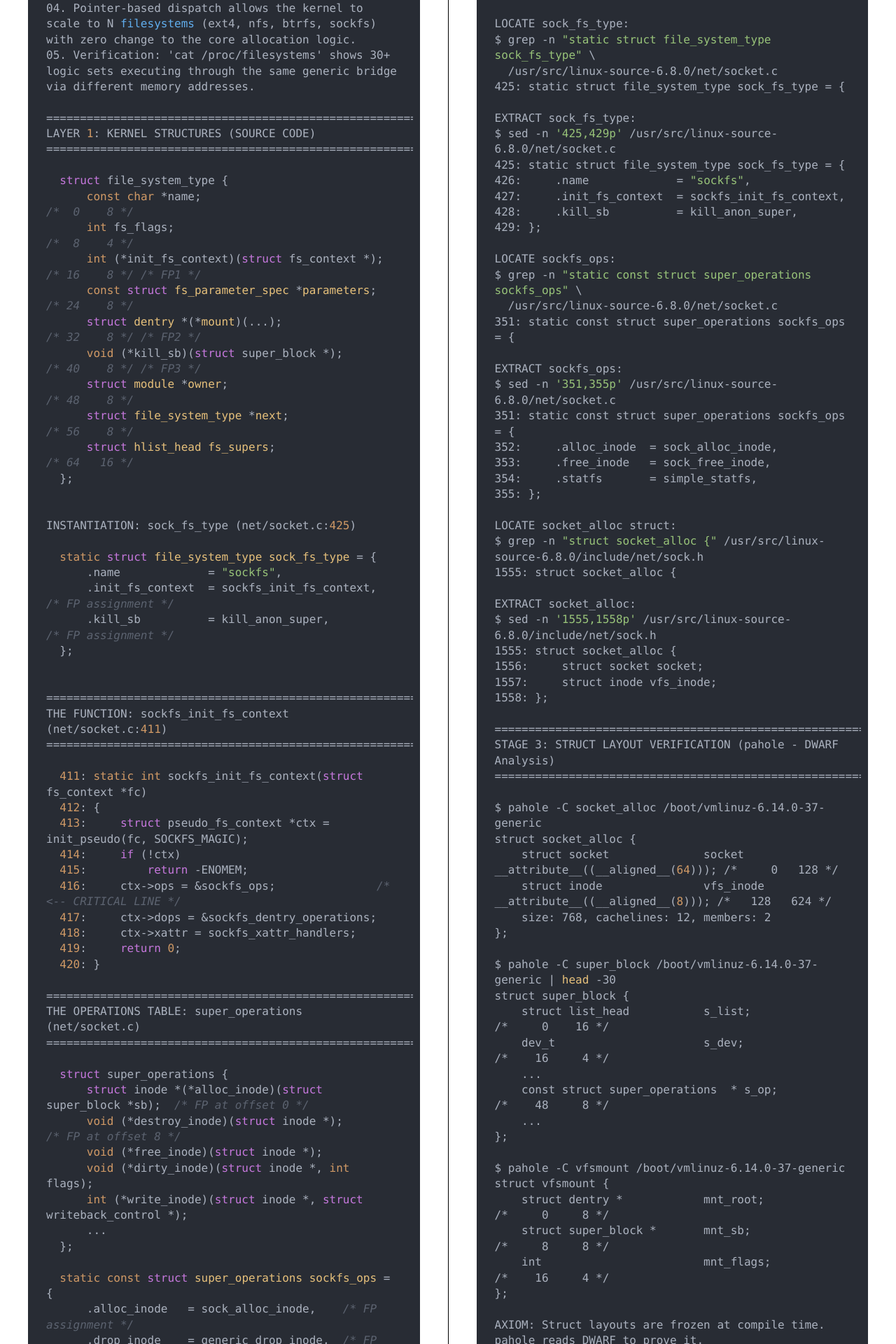
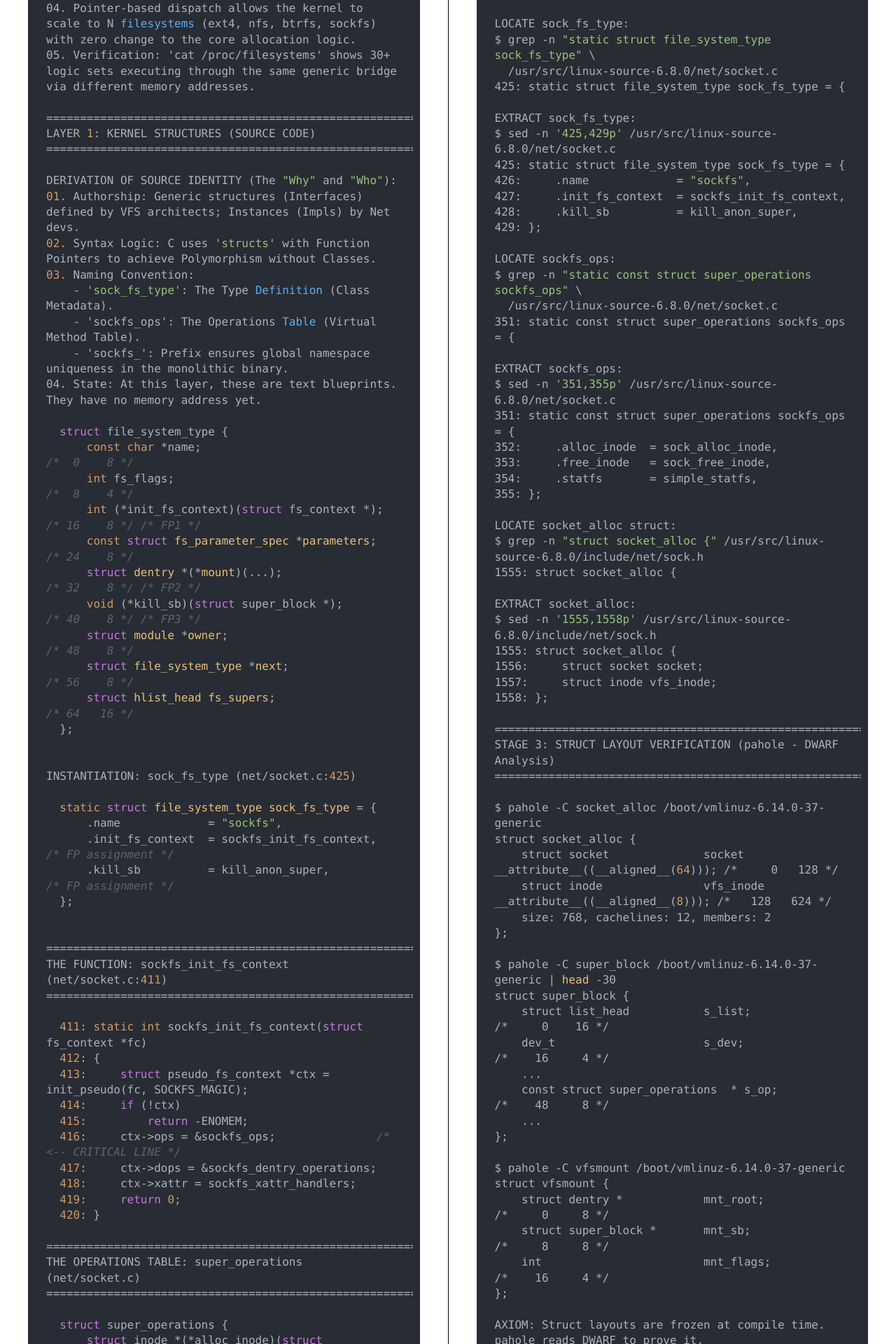
Before and after one commit to raikrahul/socket-trace-investigation, a Jekyll site: the page socket_book.html, which Jekyll copies as it is, in a window 1280 px wide. Shown: the part 1095-3015 px from the top of the page at 70% size. Built offline with Jekyll 4.4.1, drawn with Linux system fonts in a browser that asks for light colours; nearby versions of some CDN libraries; some of the changed text lies outside the part shown.

Commit message:
Add axiomatic derivation to Layer 1 and fix address

```diff
--- a/socket_book.html
+++ b/socket_book.html
@@ -132,6 +132,15 @@ PROOF OF VFS SCALING (Function Pointers vs. Conditionals):
 LAYER 1: KERNEL STRUCTURES (SOURCE CODE)
 ======================================================================
 
+DERIVATION OF SOURCE IDENTITY (The "Why" and "Who"):
+01. Authorship: Generic structures (Interfaces) defined by VFS architects; Instances (Impls) by Net devs.
+02. Syntax Logic: C uses 'structs' with Function Pointers to achieve Polymorphism without Classes.
+03. Naming Convention:
+    - 'sock_fs_type': The Type Definition (Class Metadata).
+    - 'sockfs_ops': The Operations Table (Virtual Method Table).
+    - 'sockfs_': Prefix ensures global namespace uniqueness in the monolithic binary.
+04. State: At this layer, these are text blueprints. They have no memory address yet.
+
   struct file_system_type {
       const char *name;                              /*  0    8 */
       int fs_flags;                                  /*  8    4 */
```
Also changed, not shown: other parts of socket_book.html (+1 -1 lines).
